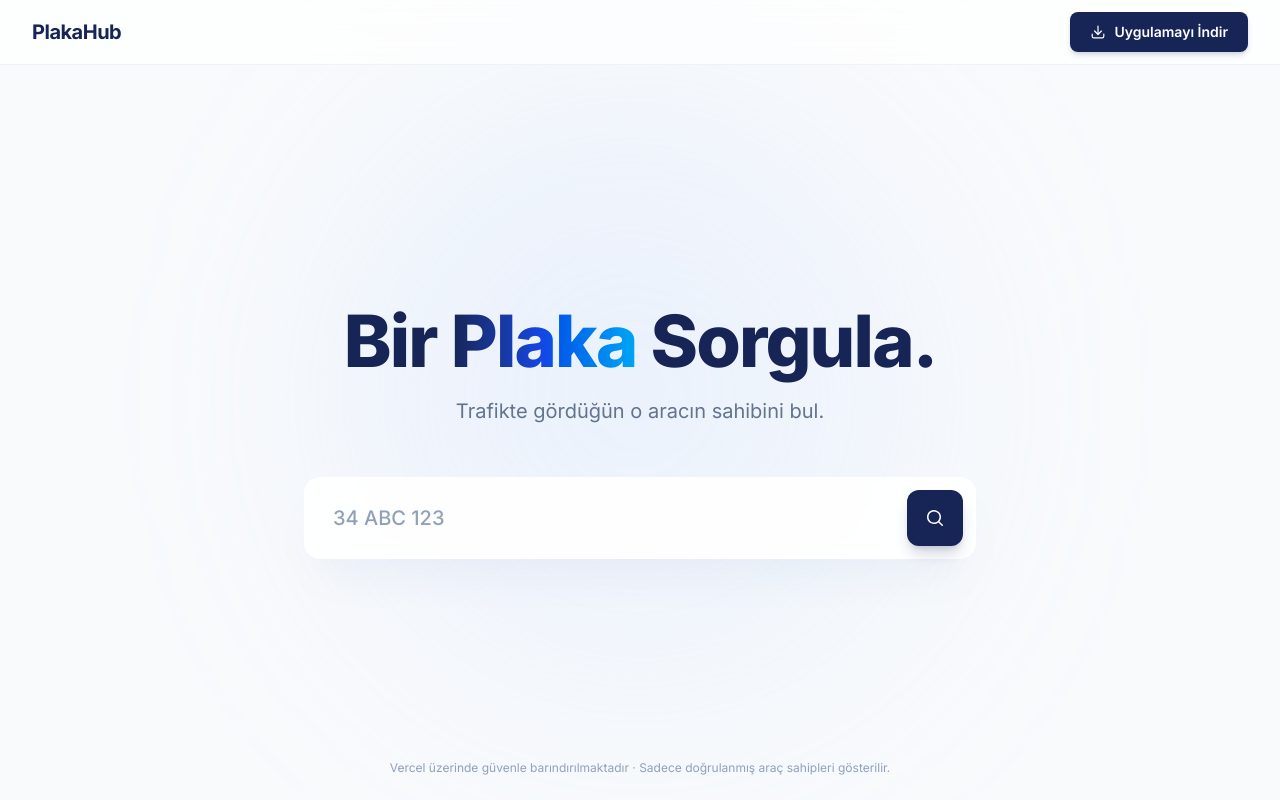
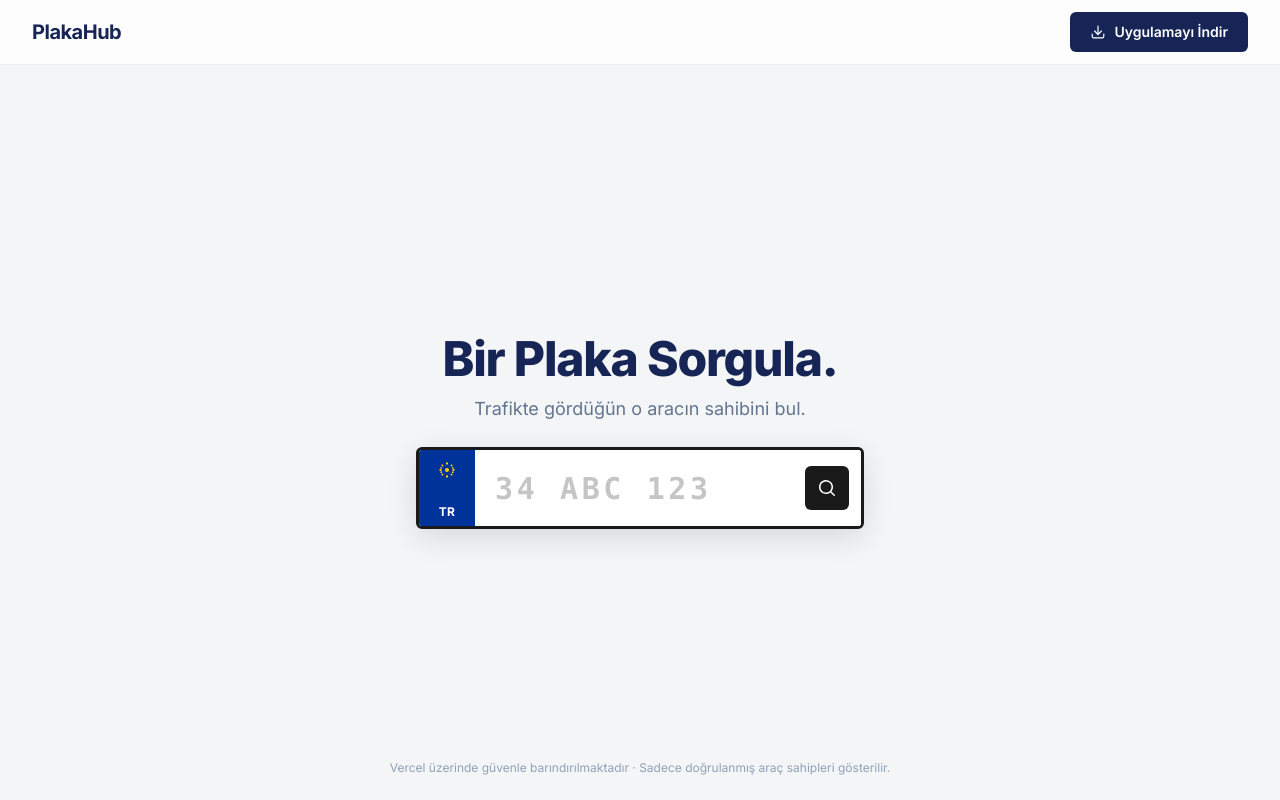
Before and after one commit to pm2-dev/plakahub, a Next.js app: page / in a window 1280 px wide. Built offline with nearby package versions, Linux system fonts and the light colour scheme.

Commit message:
feat: Ana sayfa sorgu alanini gercek Turk plakasi tasarimina cevir
Co-authored-by: Cursor <cursoragent@cursor.com>

```diff
--- a/src/app/page.tsx
+++ b/src/app/page.tsx
@@ -14,51 +14,77 @@ export default function Home() {
   }
 
   return (
-    <div className="relative flex min-h-screen flex-col items-center justify-center overflow-hidden bg-slate-50 px-4 pt-16">
-      <div
-        aria-hidden="true"
-        className="pointer-events-none absolute left-1/2 top-1/2 h-[34rem] w-[34rem] -translate-x-1/2 -translate-y-1/2 rounded-full bg-gradient-to-br from-blue-300/25 via-indigo-200/20 to-sky-200/20 blur-[120px]"
-      />
-
-      <div className="relative z-10 flex w-full max-w-2xl flex-col items-center gap-5">
-        <h1 className="text-center text-5xl font-extrabold tracking-tight text-blue-950 sm:text-6xl lg:text-7xl">
-          Bir{" "}
-          <span className="bg-gradient-to-r from-blue-950 via-blue-700 to-sky-500 bg-clip-text text-transparent">
-            Plaka
-          </span>{" "}
-          Sorgula.
+    <div className="relative flex min-h-screen flex-col items-center justify-center bg-[#f4f5f7] px-4 pt-16">
+      <div className="flex w-full max-w-xl flex-col items-center gap-6">
+        <div className="text-center">
+          <h1 className="text-4xl font-extrabold tracking-tight text-blue-950 sm:text-5xl">
+            Bir Plaka Sorgula.
           </h1>
-
-        <p className="text-center text-lg text-slate-500 sm:text-xl">
+          <p className="mt-3 text-base text-slate-500 sm:text-lg">
             Trafikte gördüğün o aracın sahibini bul.
           </p>
+        </div>
 
         <form
           onSubmit={(e) => {
             e.preventDefault();
             handleSearch();
           }}
-          className="group relative mt-8 w-full rounded-2xl border border-white/80 bg-white/90 p-2 shadow-2xl shadow-blue-900/5 backdrop-blur-sm transition-all duration-200 focus-within:border-blue-300/80 focus-within:ring-2 focus-within:ring-blue-500/20"
+          className="w-full"
         >
+          {/* Türk plakası formu */}
+          <div className="mx-auto flex max-w-md items-stretch overflow-hidden rounded-[6px] border-[3px] border-[#1a1a1a] bg-white shadow-[0_8px_30px_rgba(0,0,0,0.12)] transition-[box-shadow,transform] duration-200 focus-within:shadow-[0_12px_40px_rgba(0,0,0,0.18)] focus-within:-translate-y-0.5">
+            {/* Sol mavi TR şeridi */}
+            <div className="flex w-12 shrink-0 flex-col items-center justify-between bg-[#003399] px-1 py-2 sm:w-14">
+              <svg
+                viewBox="0 0 24 24"
+                className="h-5 w-5 text-[#FFCC00] sm:h-6 sm:w-6"
+                fill="currentColor"
+                aria-hidden="true"
+              >
+                <circle cx="12" cy="12" r="2" />
+                <circle cx="12" cy="5.5" r="1.15" />
+                <circle cx="12" cy="18.5" r="1.15" />
+                <circle cx="5.5" cy="12" r="1.15" />
+                <circle cx="18.5" cy="12" r="1.15" />
+                <circle cx="7.4" cy="7.4" r="1" />
+                <circle cx="16.6" cy="7.4" r="1" />
+                <circle cx="7.4" cy="16.6" r="1" />
+                <circle cx="16.6" cy="16.6" r="1" />
+                <circle cx="6.2" cy="9.8" r="0.85" />
+                <circle cx="17.8" cy="9.8" r="0.85" />
+                <circle cx="6.2" cy="14.2" r="0.85" />
+                <circle cx="17.8" cy="14.2" r="0.85" />
+              </svg>
+              <span className="text-[11px] font-bold leading-none tracking-wide text-white sm:text-xs">
+                TR
+              </span>
+            </div>
+
+            {/* Plaka yazı alanı */}
+            <div className="relative flex min-w-0 flex-1 items-center bg-white">
               <input
                 type="text"
                 value={plaka}
-            onChange={(e) => setPlaka(e.target.value)}
+                onChange={(e) => setPlaka(e.target.value.toUpperCase())}
                 placeholder="34 ABC 123"
                 aria-label="Plaka numarası"
-            className="h-16 w-full rounded-xl bg-transparent pl-5 pr-20 text-xl font-semibold uppercase tracking-wider text-slate-900 outline-none placeholder:font-medium placeholder:tracking-normal placeholder:text-slate-400"
+                maxLength={12}
+                autoComplete="off"
+                spellCheck={false}
+                className="h-[68px] w-full bg-transparent px-4 pr-14 font-mono text-2xl font-black uppercase tracking-[0.18em] text-[#111] outline-none placeholder:font-bold placeholder:tracking-[0.12em] placeholder:text-[#c5c5c5] sm:h-[76px] sm:px-5 sm:pr-16 sm:text-3xl"
               />
 
               <button
                 type="submit"
                 aria-label="Plaka sorgula"
-            className="absolute right-3 top-1/2 flex h-14 w-14 -translate-y-1/2 items-center justify-center rounded-xl bg-blue-950 text-white shadow-lg shadow-blue-950/20 transition-all duration-200 hover:bg-blue-800 hover:shadow-xl focus-visible:outline-none focus-visible:ring-2 focus-visible:ring-blue-500 focus-visible:ring-offset-2"
+                className="absolute right-2 top-1/2 flex h-10 w-10 -translate-y-1/2 items-center justify-center rounded-md bg-[#1a1a1a] text-white transition-colors hover:bg-[#003399] sm:right-3 sm:h-11 sm:w-11"
               >
                 <svg
                   xmlns="http://www.w3.org/2000/svg"
                   viewBox="0 0 20 20"
                   fill="currentColor"
-              className="h-5 w-5"
+                  className="h-4 w-4 sm:h-5 sm:w-5"
                 >
                   <path
                     fillRule="evenodd"
@@ -67,10 +93,12 @@ export default function Home() {
                   />
                 </svg>
               </button>
+            </div>
+          </div>
         </form>
       </div>
 
-      <p className="absolute bottom-6 z-10 px-4 text-center text-xs text-slate-400">
+      <p className="absolute bottom-6 px-4 text-center text-xs text-slate-400">
         Vercel üzerinde güvenle barındırılmaktadır · Sadece doğrulanmış araç
         sahipleri gösterilir.
       </p>
--- a/src/components/Navbar.tsx
+++ b/src/components/Navbar.tsx
@@ -2,7 +2,7 @@ import Link from "next/link";
 
 export default function Navbar() {
   return (
-    <nav className="fixed inset-x-0 top-0 z-50 w-full border-b border-slate-200/50 bg-white/70 backdrop-blur-md">
+    <nav className="fixed inset-x-0 top-0 z-50 w-full border-b border-slate-200/60 bg-white/80 backdrop-blur-md">
       <div className="mx-auto flex h-16 max-w-7xl items-center justify-between px-4 sm:px-6 lg:px-8">
         <Link href="/" className="text-xl font-bold tracking-tight text-blue-950">
           PlakaHub
@@ -10,7 +10,7 @@ export default function Navbar() {
 
         <a
           href="#indir"
-          className="inline-flex items-center gap-2 rounded-lg bg-blue-950 px-5 py-2.5 text-sm font-semibold text-white shadow-md shadow-blue-950/15 transition-all duration-200 hover:-translate-y-0.5 hover:bg-blue-900 hover:shadow-lg"
+          className="inline-flex items-center gap-2 rounded-md bg-blue-950 px-5 py-2.5 text-sm font-semibold text-white transition-colors hover:bg-blue-900"
         >
           <svg
             xmlns="http://www.w3.org/2000/svg"
```
Lines whose indentation alone changed are shown as unchanged.
